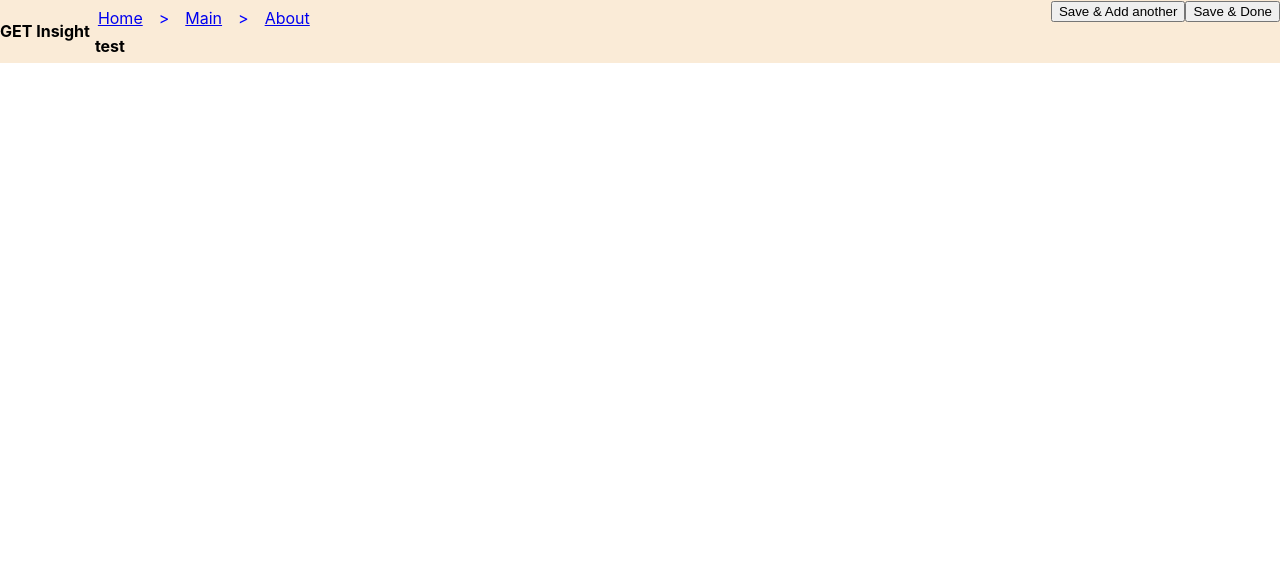
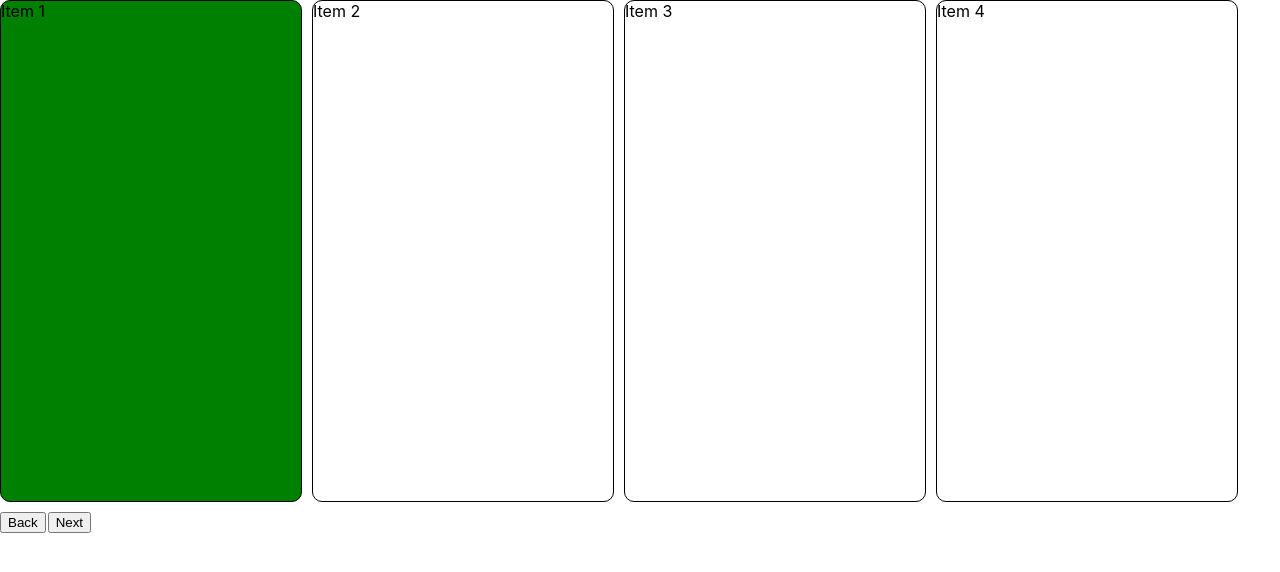
Before and after one commit to tungle251/react-app, a React (Create React App) app: page / in a window 1280 px wide. Shown: the top 572 px of the page. Built offline with nearby package versions, Linux system fonts and the light colour scheme.

Commit message:
add slider

```diff
--- a/package.json
+++ b/package.json
@@ -6,6 +6,7 @@
     "@testing-library/jest-dom": "^5.16.4",
     "@testing-library/react": "^13.3.0",
     "@testing-library/user-event": "^13.5.0",
+    "classnames": "^2.3.2",
     "eslint-config-prettier": "^8.5.0",
     "react": "^18.2.0",
     "react-dom": "^18.2.0",
--- a/src/App.js
+++ b/src/App.js
@@ -1,32 +1,9 @@
-import './App.scss'
+import Slider from './Slider'
 
 function App() {
   return (
     <div className="App">
-      <header className="App-header">
-        <div>
-          <h4> GET Insight</h4>
-        </div>
-        <div className="breadcrumbs">
-          <ul>
-            <li>
-              <a href="#">Home</a>
-            </li>
-            <li>
-              <a href="#">Main</a>
-            </li>
-            <li>
-              <a href="#">About</a>
-            </li>
-          </ul>
-          <h4>test</h4>
-        </div>
-
-        <div className="left">
-          <button>Save & Add another</button>
-          <button>Save & Done</button>
-        </div>
-      </header>
+      <Slider></Slider>
     </div>
   )
 }
--- a/src/App.scss
+++ /dev/null
@@ -1,45 +0,0 @@
-.App-header {
-  display: flex;
-  background-color: antiquewhite;
-
-  ul {
-    list-style-type: none;
-    margin: 0;
-    padding: 0;
-  }
-
-  li+li:before {
-    padding: 8px;
-    color: blue;
-    content: '>';
-  }
-
-  li {
-    display: inline-flex;
-    float: left;
-  }
-
-  li:hover {
-    background-color: aqua;
-  }
-
-  a {
-    display: block;
-    padding: 8px;
-  }
-
-  .left {
-    margin-left: auto;
-  }
-
-  .breadcrumbs {
-    display: flex;
-    flex-direction: column;
-
-    h4 {
-      float: left;
-      margin: 0;
-      margin-left: 5px;
-    }
-  }
-}
--- /dev/null
+++ b/src/Slider.js
@@ -0,0 +1,68 @@
+import { useState } from 'react'
+import './Slider.scss'
+import classNames from 'classnames'
+
+const ITEMS = [{ id: 1 }, { id: 2 }, { id: 3 }, { id: 4 }]
+
+const Slider = () => {
+  const [selected, setSelected] = useState(ITEMS[0])
+  const currIndex = ITEMS.findIndex((i) => i.id === selected.id)
+
+  const handleBack = () => {
+    if (currIndex > 0) {
+      setSelected(ITEMS[currIndex - 1])
+    }
+  }
+
+  const handleNext = () => {
+    if (currIndex < ITEMS.length - 1) {
+      setSelected(ITEMS[currIndex + 1])
+    }
+  }
+  return (
+    <div className="slider">
+      <div className="slider-container">
+        {ITEMS.map((item, i) => {
+          const isActive = selected.id === item.id
+          const isHidden = i < currIndex
+
+          let transform = ''
+          if (currIndex !== 0) {
+            transform += `translateX(calc(-${currIndex}00% - ${
+              currIndex * 10
+            }px)) `
+
+            if (isHidden) {
+              transform += `scale3d(.3,.3,.3) `
+            }
+          }
+
+          //   if (isActive) {
+          //     transform += 'scaleX(1)'
+          //   }
+
+          const style = {
+            transform,
+          }
+
+          return (
+            <div
+              className={classNames('slider-item', {
+                'is-active': isActive,
+                'is-hidden': isHidden,
+              })}
+              style={style}
+              key={item.id}
+            >{`Item ${item.id}`}</div>
+          )
+        })}
+      </div>
+      <div className="button-group">
+        <button onClick={handleBack}>Back</button>
+        <button onClick={handleNext}>Next</button>
+      </div>
+    </div>
+  )
+}
+
+export default Slider
--- /dev/null
+++ b/src/Slider.scss
@@ -0,0 +1,34 @@
+.slider {
+  display: flex;
+  flex-direction: column;
+  gap: 10px;
+
+  &-container {
+    display: flex;
+
+    .slider-item {
+      width: 300px;
+      height: 500px;
+      border: 1px solid black;
+      border-radius: 10px;
+      margin-right: 10px;
+      transition-property: transform,opacity,-webkit-transform;
+      transition-duration: 1s;
+    }
+
+    .is-active {
+        background-color: green;
+        opacity: 1;
+    }
+
+    .is-hidden {
+        background-color: grey;
+        opacity: 0;
+    }
+  }
+
+  .button-group {
+    display: flex;
+    gap: 2px;
+  }
+}
```
Also changed, not shown: src/setupTests.js (+1 -1 lines), 1 other file (tests, documents, lock files or other folders).
